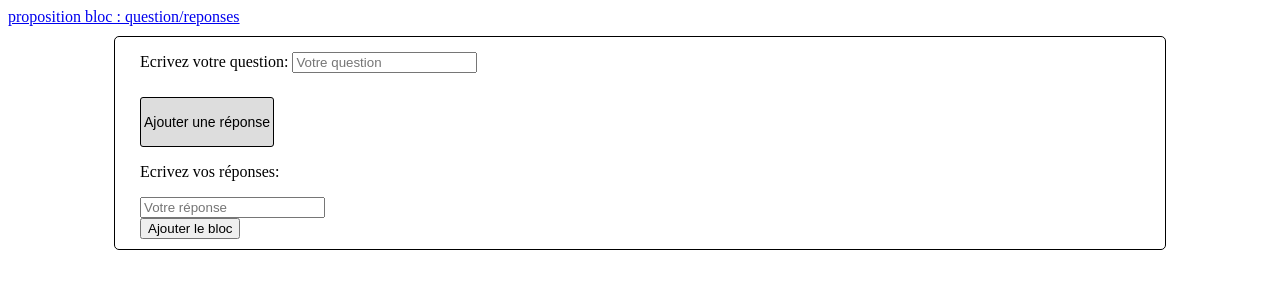
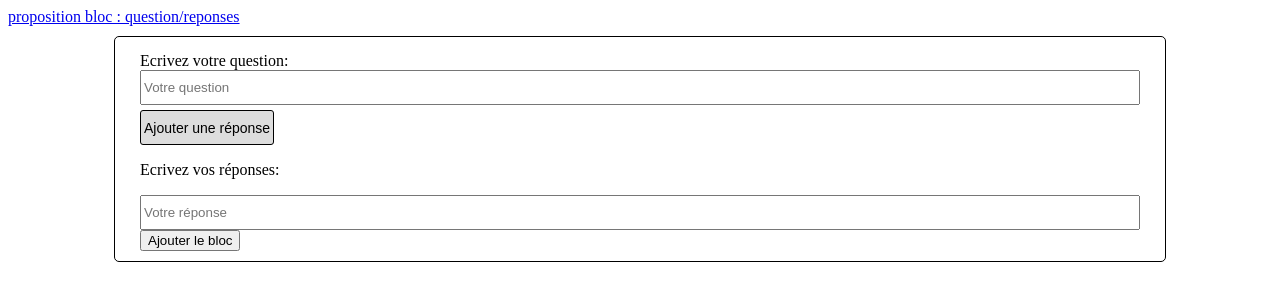
Before and after one commit to frederic-opdebeck/cube, a PHP site: page / in a window 1280 px wide. Shown: the top 301 px of the page. Run offline with PHP 8.4, Linux system fonts and the light colour scheme.

Commit message:
Update style.css

```diff
--- a/css/style.css
+++ b/css/style.css
@@ -16,7 +16,6 @@
 }
 #formQuestion > div.divQuestion{
     width: 100%;
-    height: 40px;
     padding: 5px 0px;
 }
 #formQuestion > div.divReponse{
@@ -28,7 +27,7 @@
 #formQuestion button {
     font-size:14px;
     padding: 3px;
-    height: 50px;
+    height: 35px;
     background-color: #DDD;
     border:1px solid black;
     border-radius: 3px;
@@ -38,3 +37,7 @@
     font-size:110%;
 
 }
+#formQuestion input[type=text]{
+    width: 100%;
+    height: 35px;
+}
```
